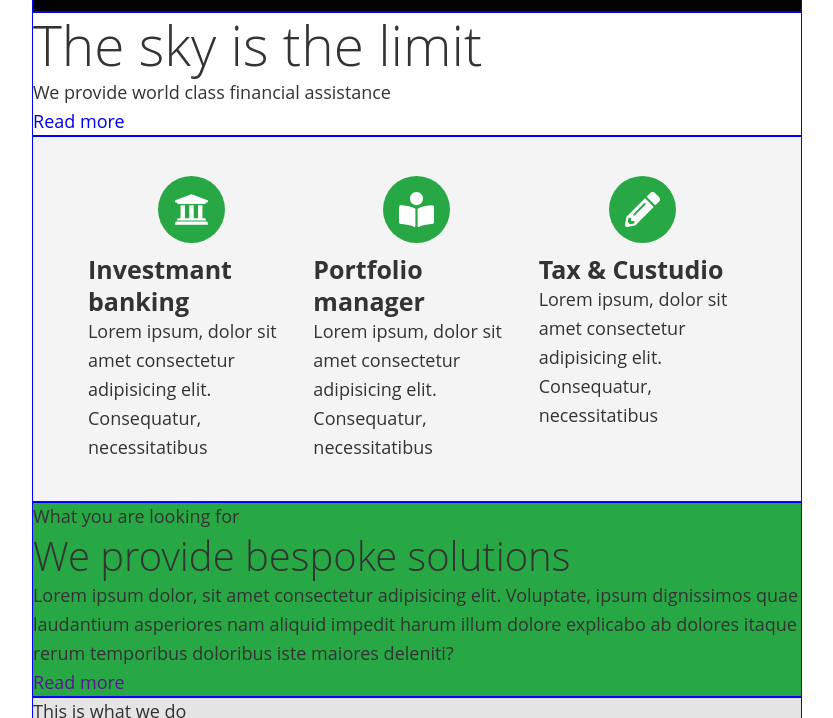
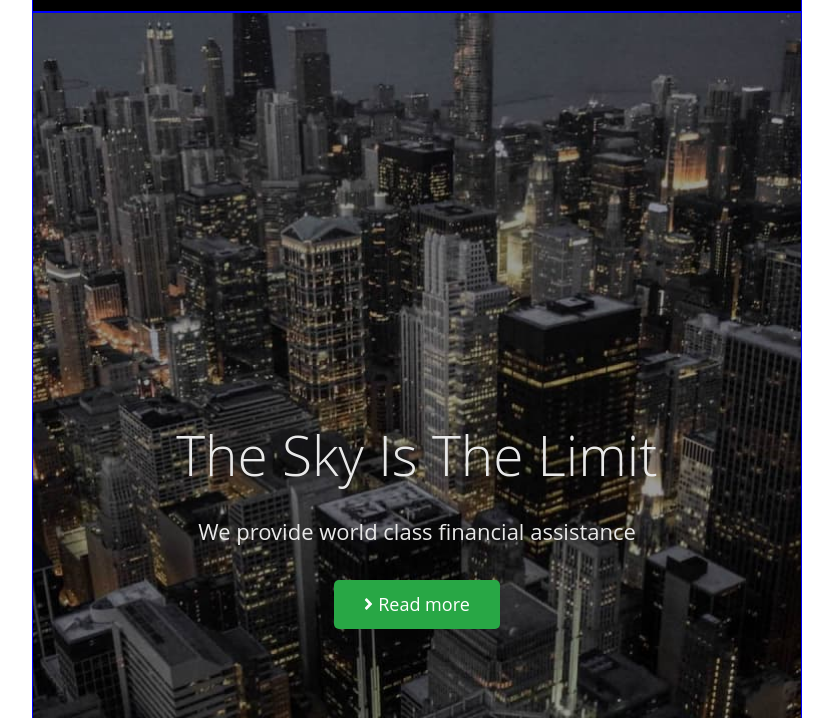
Before and after one commit to Eugensson/finance-ledger-lending, a website built with Vite: page index.html in a window 1280 px wide. Shown: the part 82-800 px from the top of the page, without its empty margins (223-1056 px from the left). Built offline with nearby package versions, Linux system fonts and the light colour scheme.

Commit message:
Added css-rules for hero

```diff
--- a/index.html
+++ b/index.html
@@ -27,8 +27,13 @@
       <main>
         <section class="container hero" id="home">
           <h1>The sky is the limit</h1>
-          <p>We provide world class financial assistance</p>
-          <a href="#preference">Read more</a>
+          <p class="hero__text">We provide world class financial assistance</p>
+          <a class="hero__link" href="#preference">
+            <svg class="hero__icon" width="9" height="18" aria-label="Icon arrow right">
+              <use href="/images/icons.svg#angle-right"></use>
+            </svg>
+            Read more
+          </a>
         </section>
         <section class="container preference" id="preference">
           <h2 class="visually-hidden">Our preference</h2>
--- a/src/scss/base/base.scss
+++ b/src/scss/base/base.scss
@@ -40,12 +40,19 @@ a {
 }
 
 h1 {
+    margin: 0;
+    margin-bottom: 16px;
+
     font-weight: 300;
     font-size: 52px;
     line-height: 1.23;
-    margin: 0;
+    text-align: center;
+    text-transform: capitalize;
+    color: var(--third-text-color);
 
     @media screen and (min-width: $tablet) {
+        margin-bottom: 25px;
+
         font-size: 55px;
         line-height: 1.2;
     }
--- a/src/scss/layout/hero.scss
+++ b/src/scss/layout/hero.scss
@@ -0,0 +1,105 @@
+.hero {
+    margin: 0 auto;
+    max-width: 320px;
+    padding: 140px 20px 100px 20px;
+    background-size: cover;
+    background-position: center;
+    background-repeat: no-repeat;
+    background-color: var(--hero-background-color);
+    background-image: url('/images/hero/mobile@1x.jpg');
+}
+
+@media screen and (max-width: 767px) {
+    .hero {
+        background-image: url('/images/hero/mobile@1x.jpg');
+    }
+
+    @media (min-device-pixel-ratio: 2),
+    (min-resolution: 192dpi),
+    (min-resolution: 2dppx) {
+        .hero {
+            background-image: url('/images/hero/mobile@2x.jpg');
+        }
+    }
+}
+
+@media screen and (min-width: 768px) {
+    .hero {
+        max-width: 768px;
+        padding: 410px 40px;
+        background-image: url('/images/hero/tablet@1x.jpg');
+    }
+
+    @media (min-device-pixel-ratio: 2),
+    (min-resolution: 192dpi),
+    (min-resolution: 2dppx) {
+        .hero {
+            background-image: url('/images/hero/tablet@2x.jpg');
+        }
+    }
+}
+
+@media screen and (min-width: 1360px) {
+    .hero {
+        max-width: 1360px;
+        padding: 285px 50px;
+        background-image: url('/images/hero/desktop@1x.jpg');
+    }
+
+    @media (min-device-pixel-ratio: 2),
+    (min-resolution: 192dpi),
+    (min-resolution: 2dppx) {
+        .hero {
+            background-image: url('/images/hero/desktop@2x.jpg');
+        }
+    }
+}
+
+.hero__text {
+    margin-bottom: 25px;
+
+    font-size: 22px;
+    line-height: 1.67;
+    text-align: center;
+    color: var(--third-text-color);
+
+    @media screen and (min-width: $tablet) {
+        margin-bottom: 30px;
+    }
+}
+
+.hero__link {
+    display: flex;
+    justify-content: center;
+    align-items: center;
+    gap: 5px;
+
+    margin: 0 auto;
+    padding: 10px 30px;
+    width: fit-content;
+
+    color: var(--secondary-text-color);
+    background-color: var(--logo-color);
+    border: 0 solid transparent;
+    border-radius: 5px;
+
+    transition: color 250ms var(--timing-function), background-color 250ms var(--timing-function);
+
+    &:hover,
+    &:focus {
+        color: var(--logo-color);
+        background-color: var(--secondary-text-color);
+
+    }
+}
+
+.hero__icon {
+    fill: var(--secondary-text-color);
+
+    transition: fill 250ms var(--timing-function);
+
+    .hero__link:hover &,
+    .hero__link:focus & {
+        fill: var(--logo-color);
+    }
+}
--- a/src/scss/utils/variables.scss
+++ b/src/scss/utils/variables.scss
@@ -9,6 +9,7 @@
 
     --primary-background-color: #e5e5e5;
     --secondary-background-color: #f4f4f4;
+    --hero-background-color: #000000;
     --proposals-bachground-color: #28a745;
     --blog-bachground-color: #0284d0;
     --footer-background-color: #333333;
```
Also changed, not shown: public/images/hero/desktop@1x.webp (deleted), public/images/hero/desktop@2x.webp (deleted), public/images/hero/mobile@1x.webp (deleted), public/images/hero/mobile@2x.webp (deleted), public/images/hero/tablet@1x.webp (deleted), public/images/hero/tablet@2x.webp (deleted).
